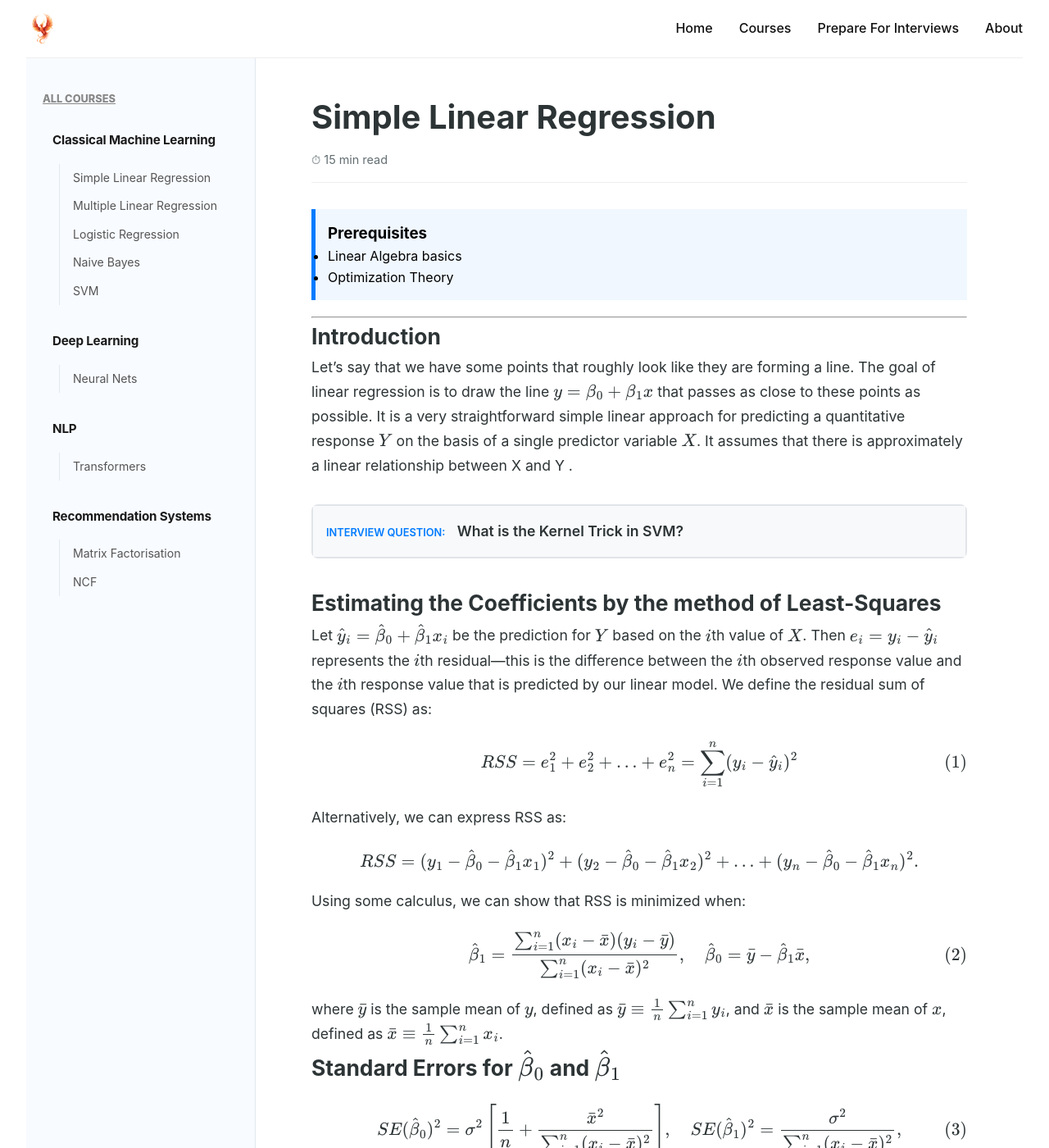
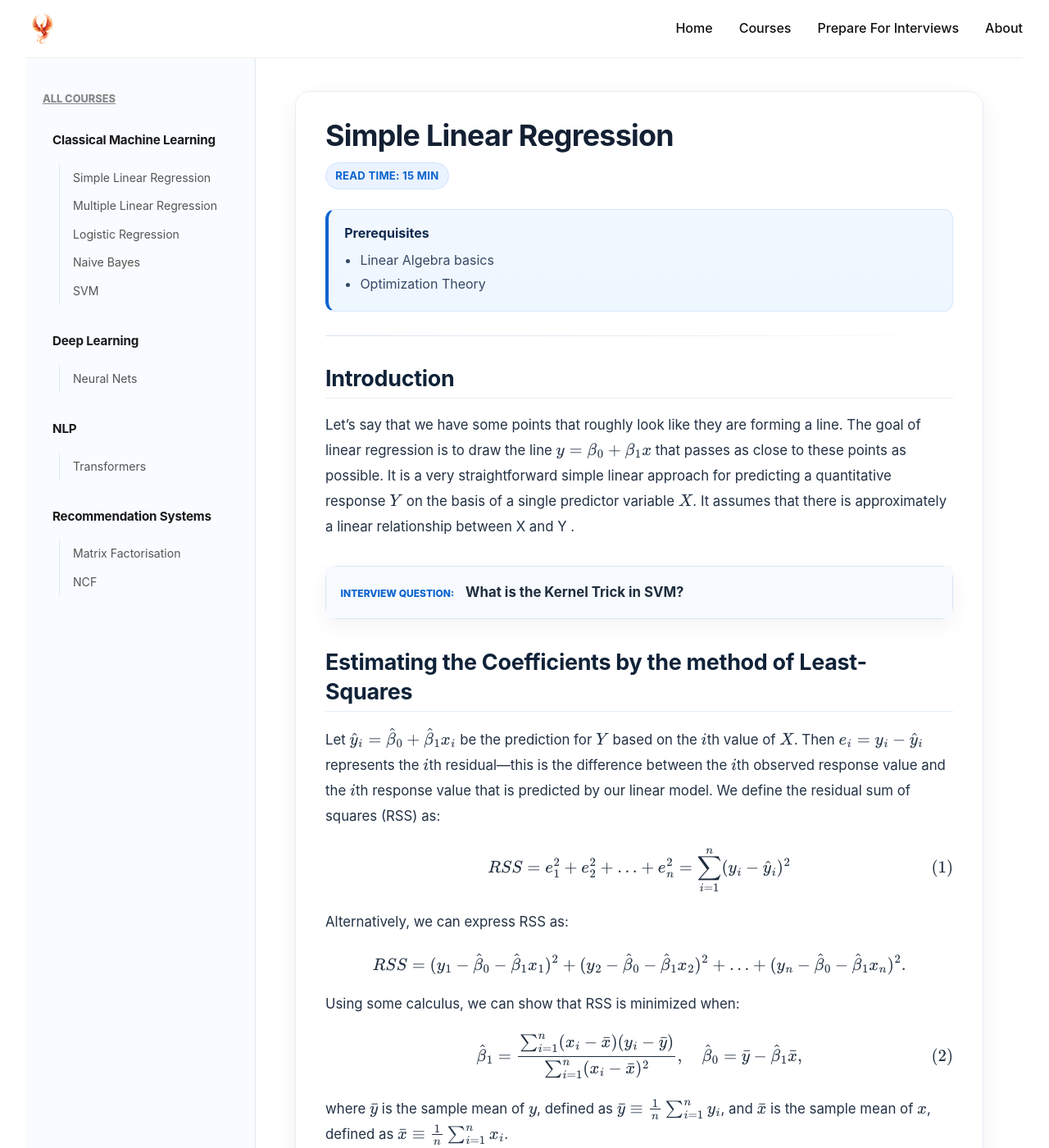
Before and after one commit to MLBible/codespaces-blank, a Jekyll site: the page built from _courses/classical-ml/simple-linear-regression/index.md, in a window 1280 px wide and 1400 px high. Shown: the whole window at 82% size. Built offline with Jekyll 4.4.1, drawn with Linux system fonts in a browser that asks for light colours.

Commit message:
making lessons better

```diff
--- a/_layouts/lesson.html
+++ b/_layouts/lesson.html
@@ -6,7 +6,7 @@ layout: sidenav
   <header class="lesson-header">
     <h1>{{ page.title }}</h1>
     <div class="lesson-meta">
-      <span class="read-time">⏱ {{ page.readtime }} min read</span>
+      <span class="read-time">Read time: {{ page.readtime }} min</span>
     </div>
     <p class="lesson-description">{{ page.description }}</p>
   </header>
@@ -22,7 +22,7 @@ layout: sidenav
   </section>
   {% endif %}
 
-  <hr>
+  <hr class="lesson-divider">
 
   <div class="lesson-body">
     {{ content }}
--- a/assets/css/styles.css
+++ b/assets/css/styles.css
@@ -670,29 +670,276 @@ body {
 
 
 /* Lesson Styling */
-.lesson-container { max-width: 800px; margin: 0 auto; line-height: 1.6; }
+.lesson-container {
+  max-width: 840px;
+  margin: 0 auto;
+  padding: 2rem 2.25rem;
+  border: 1px solid #e9eef5;
+  border-radius: 18px;
+  background: #ffffff;
+  box-shadow: 0 10px 30px rgba(15, 23, 42, 0.06);
+}
 
 .lesson-header {
-  margin-bottom: 2rem;
-  border-bottom: 1px solid #eee;
-  padding-bottom: 1rem;
+  margin-bottom: 1.5rem;
+}
+
+.lesson-header h1 {
+  font-size: clamp(2rem, 2.8vw, 2.7rem);
+  line-height: 1.2;
+  margin-bottom: 0.7rem;
+  color: #142033;
+  letter-spacing: -0.02em;
+}
+
+.lesson-meta {
+  margin-bottom: 0.9rem;
+}
+
+.lesson-meta .read-time {
+  display: inline-block;
+  font-size: 0.82rem;
+  font-weight: 700;
+  letter-spacing: 0.02em;
+  text-transform: uppercase;
+  color: #0b63ce;
+  background: #eaf3ff;
+  border: 1px solid #cfe3ff;
+  border-radius: 999px;
+  padding: 0.3rem 0.7rem;
+}
+
+.lesson-description {
+  font-size: 1.08rem;
+  color: #52627a;
+  max-width: 70ch;
+}
+
+.lesson-divider {
+  border: none;
+  height: 1px;
+  margin: 1.8rem 0 2rem;
+  background: linear-gradient(to right, #d7e2f0 0%, #eef3f9 70%, transparent 100%);
+}
+
+.prerequisites {
+  margin-top: 1.2rem;
+  padding: 1rem 1.2rem;
+  background: linear-gradient(180deg, #f2f8ff 0%, #eef6ff 100%);
+  border: 1px solid #d4e6ff;
+  border-left: 4px solid #0b63ce;
+  border-radius: 12px;
+}
+
+.prerequisites h3 {
+  margin-bottom: 0.5rem;
+  font-size: 1rem;
+  color: #0f2a4f;
+}
+
+.prerequisites ul {
+  margin: 0;
+  padding-left: 1.2rem;
+}
+
+.prerequisites li {
+  margin: 0.2rem 0;
+  color: #364966;
 }
 
 .lesson-body {
-  font-size: 1.1rem;
-  line-height: 1.7;
-  color: #2d3436;
+  color: #1f2d3d;
+  font-size: 1.05rem;
+  line-height: 1.85;
 }
 
-.lesson-header h1 {
-  font-size: 2.5rem;
-  margin-bottom: 0.5rem;
-  color: #2d3436;
+.lesson-body > * + * {
+  margin-top: 1.05rem;
 }
 
-.lesson-meta {
-  color: #636e72;
-  font-size: 0.9rem;
+.lesson-body h2,
+.lesson-body h3,
+.lesson-body h4 {
+  color: #0f2238;
+  line-height: 1.35;
+  margin-top: 2.1rem;
+  margin-bottom: 0.6rem;
+  letter-spacing: -0.01em;
+}
+
+.lesson-body h2 {
+  font-size: clamp(1.55rem, 2.1vw, 1.95rem);
+  padding-bottom: 0.35rem;
+  border-bottom: 1px solid #e6edf6;
+}
+
+.lesson-body h3 {
+  font-size: clamp(1.22rem, 1.8vw, 1.45rem);
+}
+
+.lesson-body p,
+.lesson-body li {
+  color: #233245;
+}
+
+.lesson-body ul,
+.lesson-body ol {
+  margin: 0.8rem 0 1.1rem 1.25rem;
+}
+
+.lesson-body li + li {
+  margin-top: 0.35rem;
+}
+
+.lesson-body a {
+  color: #0b63ce;
+  font-weight: 600;
+  text-decoration-color: rgba(11, 99, 206, 0.35);
+  text-underline-offset: 3px;
+}
+
+.lesson-body a:hover {
+  color: #084b9c;
+  text-decoration-color: rgba(8, 75, 156, 0.55);
+}
+
+.lesson-body code {
+  font-family: "Consolas", "SFMono-Regular", Menlo, monospace;
+  font-size: 0.92em;
+  background: #f4f7fb;
+  color: #b42318;
+  border: 1px solid #e2e8f1;
+  border-radius: 6px;
+  padding: 0.1rem 0.38rem;
+}
+
+.lesson-body pre {
+  margin: 1.3rem 0;
+  background: #0f1726;
+  border: 1px solid #263245;
+  border-radius: 12px;
+  padding: 1rem 1.1rem;
+  overflow-x: auto;
+  box-shadow: inset 0 1px 0 rgba(255, 255, 255, 0.04);
+}
+
+.lesson-body pre code {
+  background: transparent;
+  border: none;
+  color: #e5edf9;
+  font-size: 0.93rem;
+  padding: 0;
+}
+
+.lesson-body blockquote {
+  margin: 1.1rem 0;
+  padding: 0.85rem 1rem;
+  border-left: 4px solid #4d86d8;
+  border-radius: 0 10px 10px 0;
+  background: #f6f9fe;
+  color: #314661;
+}
+
+.lesson-body table {
+  width: 100%;
+  border-collapse: collapse;
+  margin: 1.3rem 0;
+  font-size: 0.96rem;
+  border: 1px solid #e2e8f1;
+  border-radius: 10px;
+  overflow: hidden;
+}
+
+.lesson-body th,
+.lesson-body td {
+  border-bottom: 1px solid #e8edf5;
+  padding: 0.7rem 0.8rem;
+  text-align: left;
+  vertical-align: top;
+}
+
+.lesson-body th {
+  background: #f4f8fd;
+  color: #1b2c43;
+}
+
+.lesson-body tr:last-child td {
+  border-bottom: none;
+}
+
+.lesson-body img {
+  border-radius: 12px;
+  border: 1px solid #e5ebf4;
+  box-shadow: 0 8px 22px rgba(2, 23, 45, 0.08);
+  max-width: 100%;
+  height: auto;
+}
+
+/* Interactive Q&A */
+.interview-q {
+  border: 1px solid #dde5ef;
+  border-radius: 12px;
+  padding: 0.85rem 1rem;
+  margin: 1rem 0;
+  background: #ffffff;
+}
+
+.interview-q summary {
+  cursor: pointer;
+  color: #0b63ce;
+  font-weight: 600;
+  list-style: none;
+}
+
+.answer-box {
+  padding: 1rem;
+  background: #f8fbff;
+  border-top: 1px solid #e6edf6;
+  margin-top: 0.8rem;
+  border-radius: 8px;
+}
+
+/* Glossary */
+.glossary-term {
+  background-color: #fff7df;
+  border-bottom: 2px dashed #e0b026;
+  cursor: help;
+  position: relative;
+}
+
+/* Question Box in Lessons */
+.interview-q-wrapper {
+  margin: 2rem 0;
+  border: 1px solid #dbe4ef;
+  border-radius: 14px;
+  background: #ffffff;
+  box-shadow: 0 8px 24px rgba(15, 23, 42, 0.05);
+}
+
+.interview-summary {
+  padding: 1rem 1.1rem;
+  cursor: pointer;
+  font-weight: 650;
+  background: #f7faff;
+  list-style: none;
+}
+
+.interview-summary:hover {
+  background: #edf4ff;
+}
+
+.q-label {
+  color: #0b63ce;
+  text-transform: uppercase;
+  font-size: 0.75rem;
+  font-weight: 800;
+  margin-right: 10px;
+}
+
+.interview-answer {
+  padding: 1.25rem 1.3rem;
+  border-top: 1px solid #e1e8f1;
+  line-height: 1.75;
 }
 
 @media (max-width: 768px) {
@@ -704,31 +951,20 @@ body {
     padding: 20px;
   }
 
+  .lesson-container {
+    padding: 1.3rem 1rem;
+    border-radius: 14px;
+  }
+
   .lesson-header h1 {
     font-size: 1.8rem;
   }
+
+  .lesson-body {
+    font-size: 1rem;
+    line-height: 1.75;
+  }
 }
-.prerequisites { background: #f0f7ff; border-left: 5px solid #007bff; padding: 15px; margin: 20px 0; }
-
-/* Interactive Q&A */
-.interview-q { border: 1px solid #ddd; border-radius: 8px; padding: 10px; margin: 10px 0; background: #fff; }
-.interview-q summary { cursor: pointer; color: #007bff; list-style: none; }
-.answer-box { padding: 15px; background: #fafafa; border-top: 1px solid #eee; margin-top: 10px; }
-
-/* Glossary */
-.glossary-term {
-  background-color: #fff3cd;
-  border-bottom: 2px dashed #ffc107;
-  cursor: help;
-  position: relative;
-}
-
-/* Question Box in Lessons */
-.interview-q-wrapper { margin: 2rem 0; border: 2px solid #e1e4e8; border-radius: 8px; background: #fff; }
-.interview-summary { padding: 1rem; cursor: pointer; font-weight: 600; background: #f8f9fa; list-style: none; }
-.interview-summary:hover { background: #f0f2f5; }
-.q-label { color: #007bff; text-transform: uppercase; font-size: 0.8rem; margin-right: 10px; }
-.interview-answer { padding: 1.5rem; border-top: 1px solid #e1e4e8; line-height: 1.6; }
 
 /* Master List Page */
 /* Master List Layout */
```
Also changed, not shown: _courses/classical-ml/multiple-linear-regression/index.md (+2 -3 lines).
